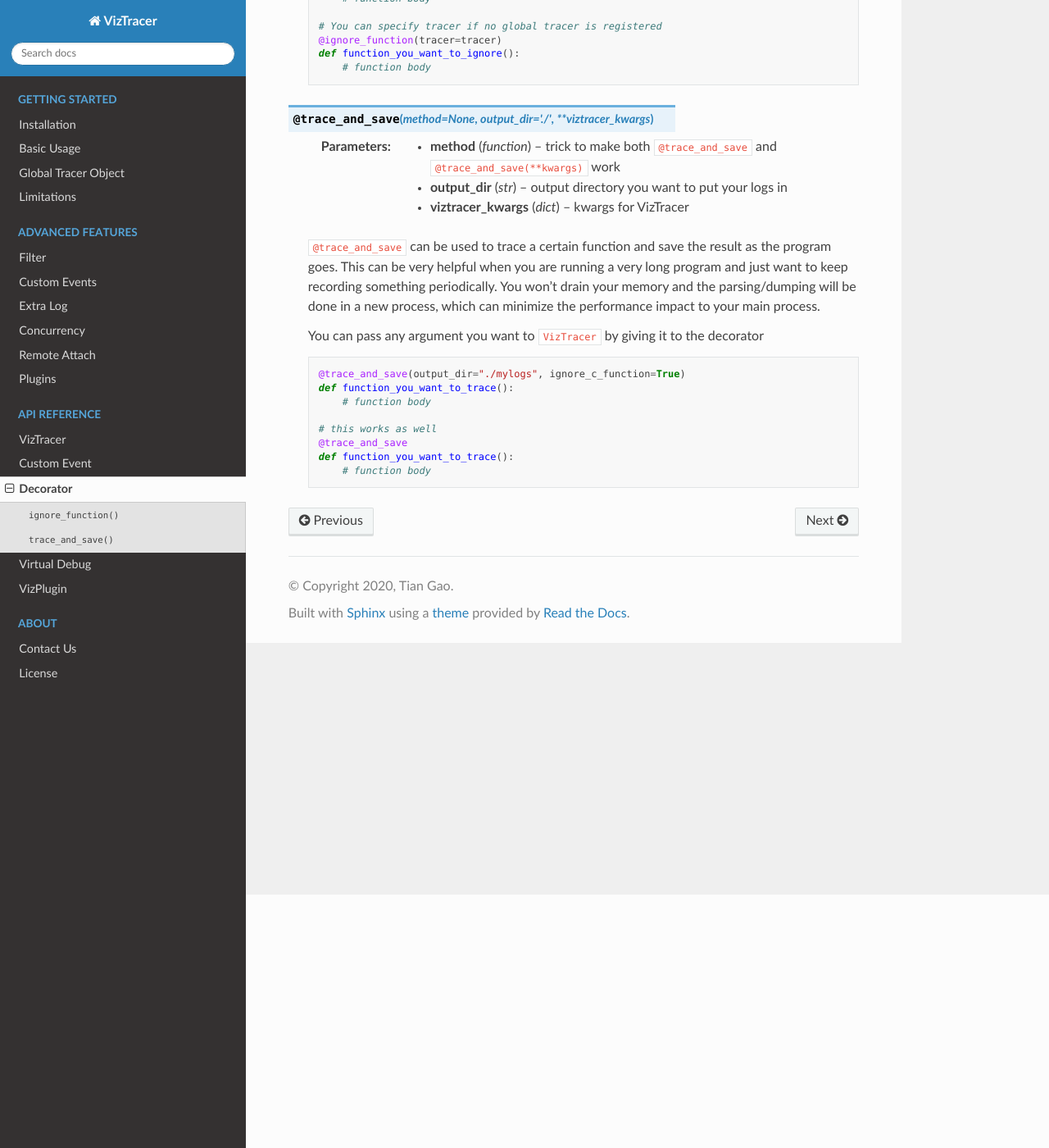
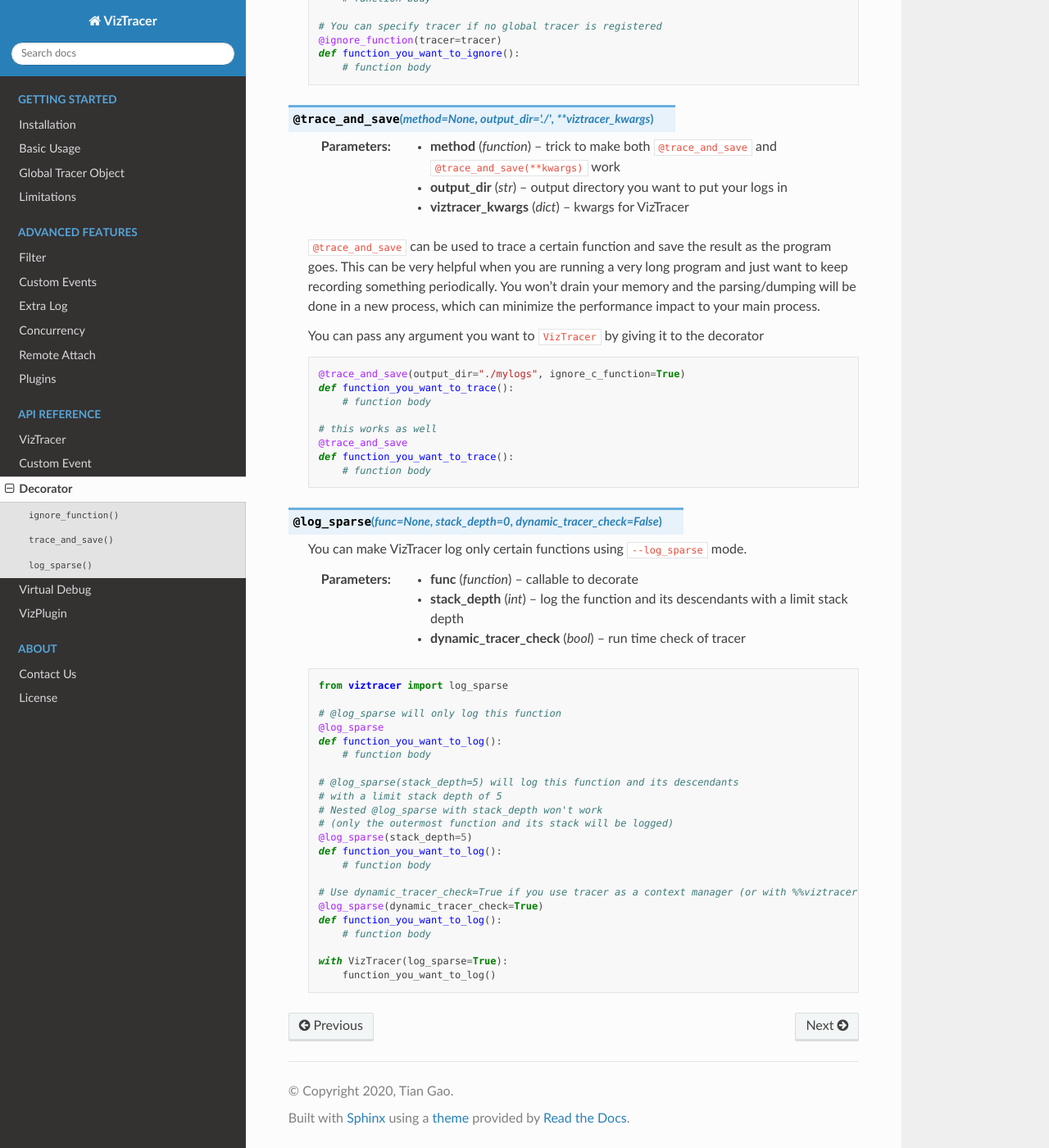
Before and after one commit to gaogaotiantian/viztracer, a Sphinx documentation site: the page built from docs/source/decorator.rst, in a window 1280 px wide and 1400 px high, scrolled down 309 px. Shown: the whole window at 82% size. Built offline with Sphinx 7.4.7 and the Read the Docs theme 2.0.0, drawn with Linux system fonts in a browser that asks for light colours.

Commit message:
Update docstrings

```diff
--- a/docs/source/basic_usage.rst
+++ b/docs/source/basic_usage.rst
@@ -108,6 +108,12 @@
 .. code-block:: python
 
     %%viztracer
+    # Your code after
+
+.. code-block:: python
+
+    # you can define arguments of VizTracer in magic
+    %%viztracer port=8888
     # Your code after
 
 A ``Show VizTracer Report`` button will appear after the cell and you can click it to view the results
--- a/docs/source/decorator.rst
+++ b/docs/source/decorator.rst
@@ -40,3 +40,36 @@
         @trace_and_save
         def function_you_want_to_trace():
             # function body
+
+.. py:decorator:: log_sparse(func=None, stack_depth=0, dynamic_tracer_check=False)
+
+    You can make VizTracer log only certain functions using ``--log_sparse`` mode.
+
+    :param function func: callable to decorate
+    :param int stack_depth: log the function and its descendants with a limit stack depth
+    :param bool dynamic_tracer_check: run time check of tracer
+
+    .. code-block:: python
+
+        from viztracer import log_sparse
+
+        # @log_sparse will only log this function
+        @log_sparse
+        def function_you_want_to_log():
+            # function body
+
+        # @log_sparse(stack_depth=5) will log this function and its descendants
+        # with a limit stack depth of 5
+        # Nested @log_sparse with stack_depth won't work
+        # (only the outermost function and its stack will be logged)
+        @log_sparse(stack_depth=5)
+        def function_you_want_to_log():
+            # function body
+
+        # Use dynamic_tracer_check=True if you use tracer as a context manager (or with %%viztracer).
+        @log_sparse(dynamic_tracer_check=True)
+        def function_you_want_to_log():
+            # function body
+
+        with VizTracer(log_sparse=True):
+            function_you_want_to_log()
```
Also changed, not shown: docs/source/filter.rst (+8 -0 lines).
